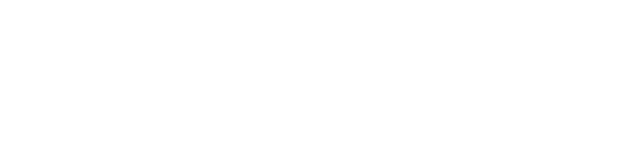
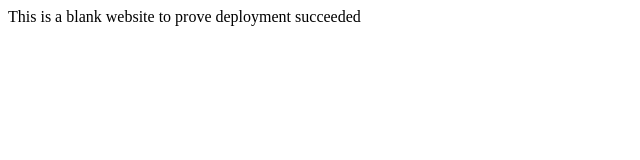
Before and after one commit to dsdguy100/gh-actions-terraform-gcp-CICD, a plain HTML site: page index.html in a window 1280 px wide. Shown: the whole page, without its empty margins (0-640 px from the left). Drawn offline with Linux system fonts and the light colour scheme.

Commit message:
Added a output to build push dockerr

```diff
--- a/index.html
+++ b/index.html
@@ -5,5 +5,5 @@
     <meta name="viewport" content="width=device-width, initial-scale=1">
     <title>Blank Website</title>
   </head>
-  <body></body>
+  <body>This is a blank website to prove deployment succeeded</body>
 </html>
```
Also changed, not shown: 1 other file.
